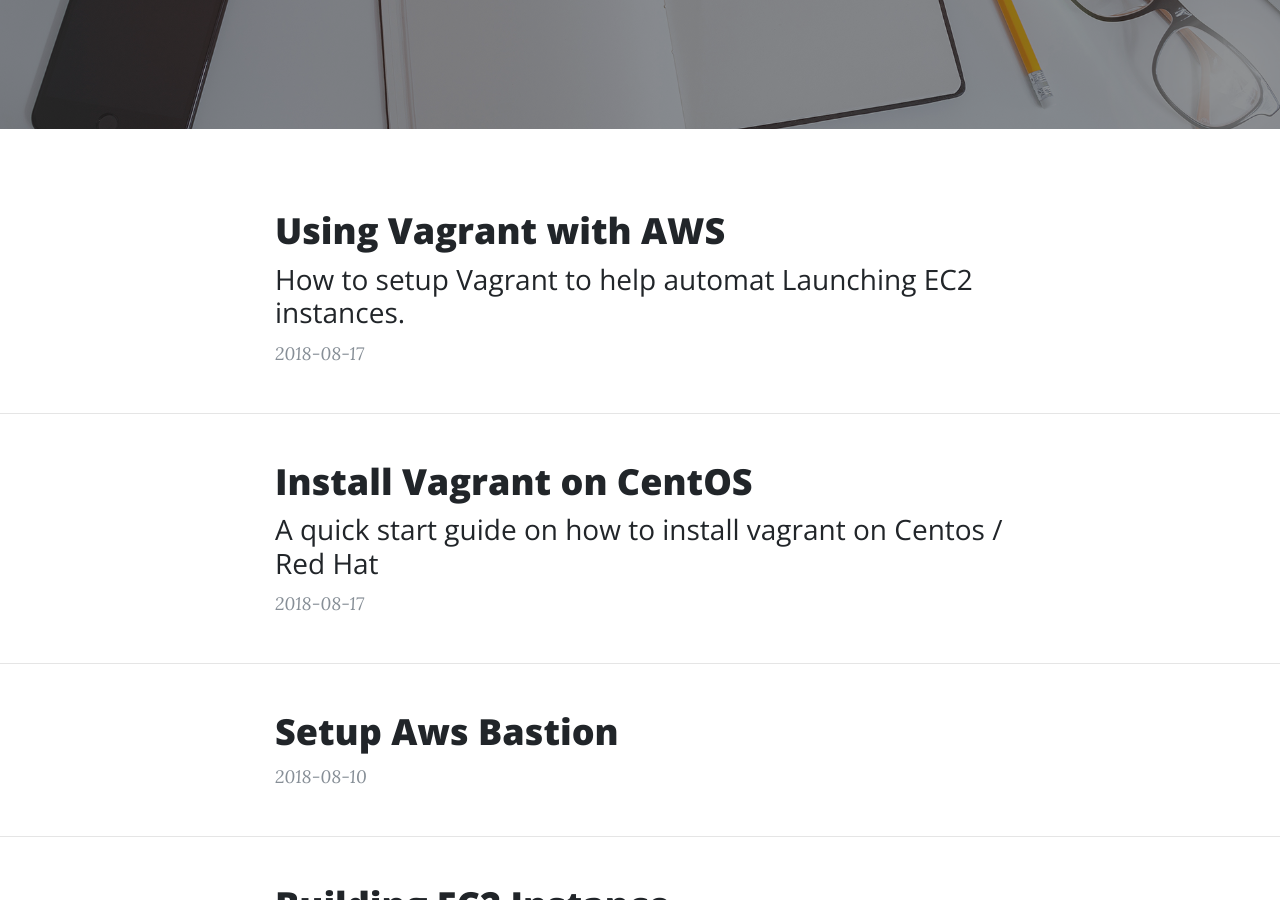
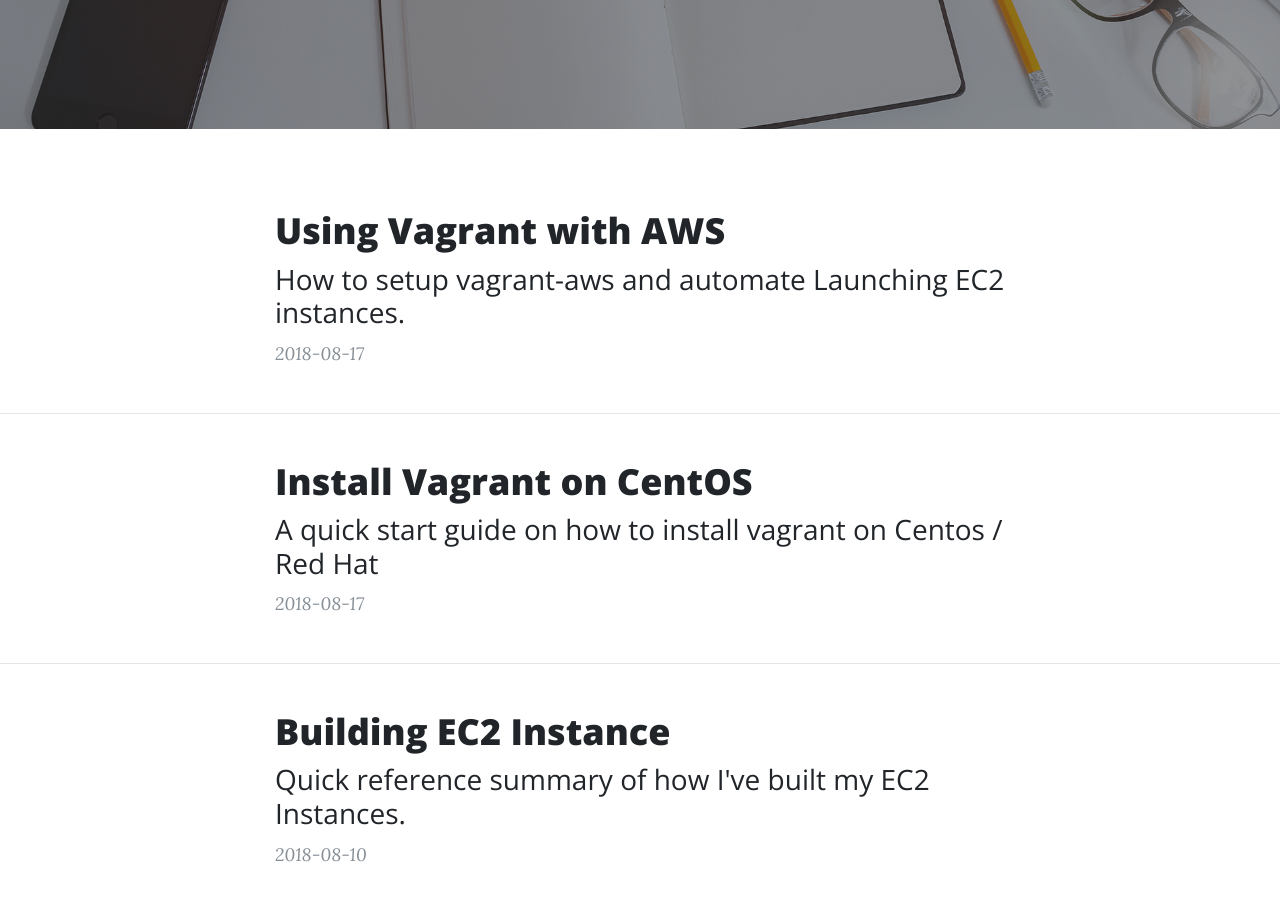
Before and after one commit to joncmaloney/blog, a Jekyll site: the page built from index.html, in a window 1280 px wide and 900 px high, scrolled down 403 px. Built offline with Jekyll 4.4.1, drawn with Linux system fonts in a browser that asks for light colours.

Commit message:
Update vagrant blog posts.

```diff
--- a/_posts/Vagrant/2018-08-17-Using vagrant with AWS.md
+++ b/_posts/Vagrant/2018-08-17-Using vagrant with AWS.md
@@ -2,7 +2,7 @@
 layout: post
 title: Using Vagrant with AWS
 author: jon_maloney
-summary: How to setup Vagrant to help automat Launching EC2 instances.
+summary: How to setup vagrant-aws and automate Launching EC2 instances.
 ---
 
 source:
@@ -13,10 +13,6 @@
 #### Prerequisites
 
 If you haven't already done so the following pre-requisites are assumed for this tutorial.
-
-
-
-
 
 First install vagrant-aws
 
```
Also changed, not shown: _drafts/EC2/2018-08-10-setup-aws-bastion.md (renamed from _posts/EC2/2018-08-10-setup-aws-bastion.md).
